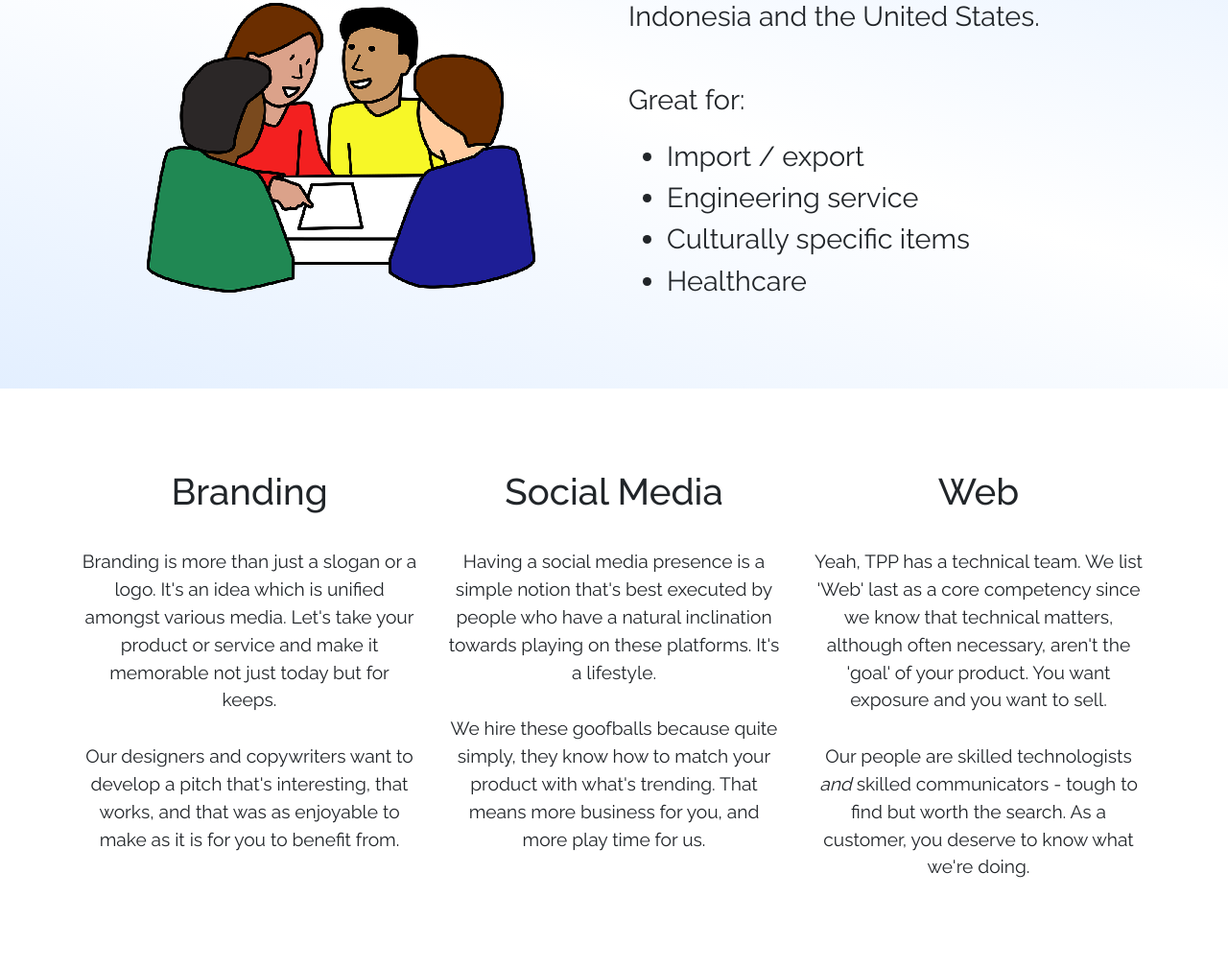
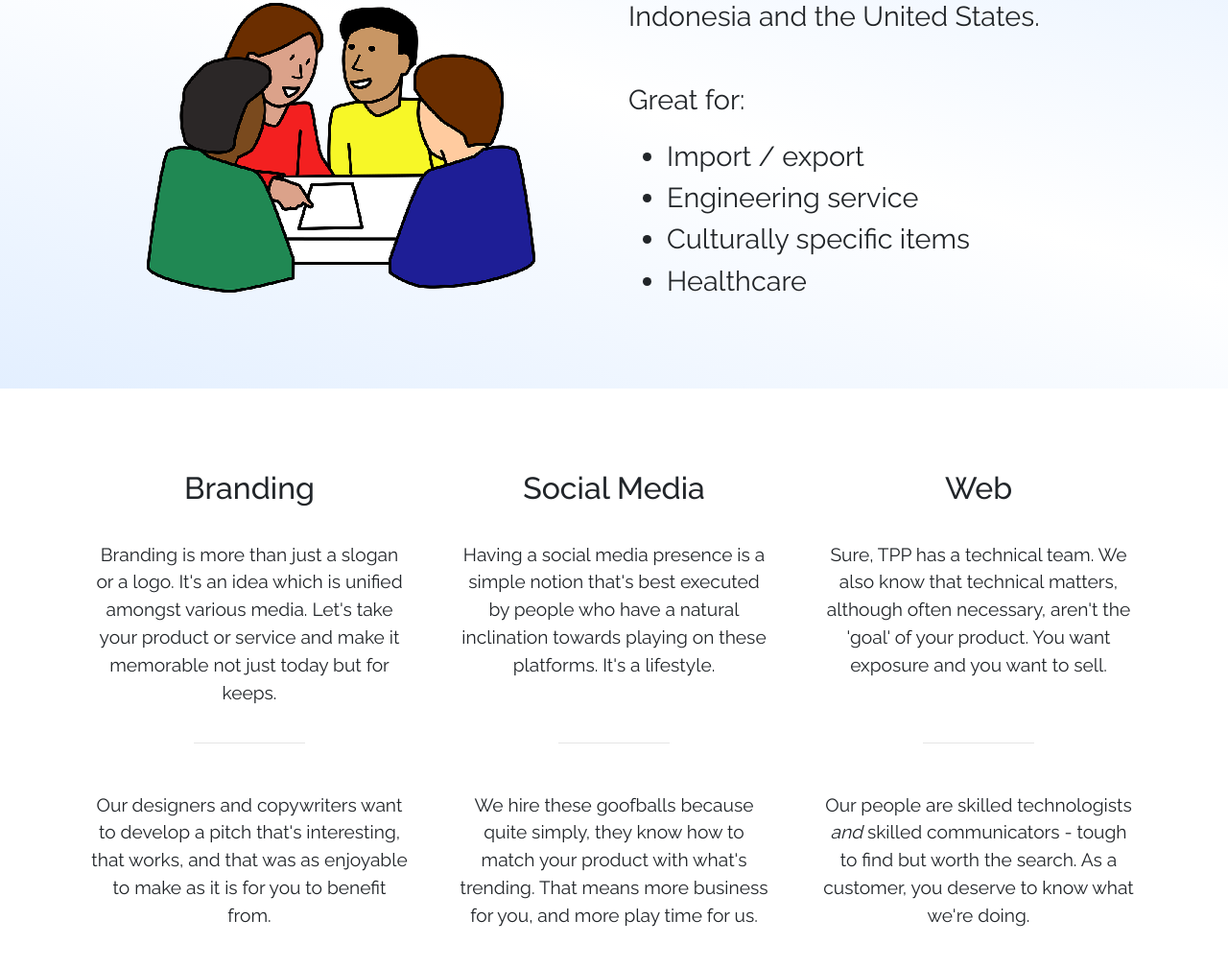
Before and after one commit to aluchenitser/tpp, a plain HTML site: page index.html in a window 1280 px wide. Shown: the part 1294-2302 px from the top of the page at 96% size. Drawn offline with nearby package versions, Linux system fonts and the light colour scheme; a web font is replaced by a local one.

Commit message:
font and responsive improvements

```diff
--- a/css/style.scss
+++ b/css/style.scss
@@ -112,10 +112,6 @@ body {
     }
   }
 
-  section.quote {
-
-  }
-
   section.pacific-pace {
     padding: 50px 0;
     font-family: 'Raleway', sans-serif;
@@ -131,6 +127,10 @@ body {
     .international-picture {
       width: 75%;
       margin: 50px auto;
+    }
+
+    p, ul {
+      text-shadow: 1px 1px white;
     }
   }
 
@@ -151,6 +151,10 @@ body {
       font-size: 1.8rem;
       margin-bottom: 30px;
     }
+
+    hr.little-hr {
+      display: none;
+    }
   }
 }
 
@@ -164,16 +168,32 @@ body {
 @media (min-width: 768px) {
   body {
     section.services-offered {
-      font-family: 'Raleway', sans-serif;
+      .service {
+        padding: 0 25px;
+
+        p {
+          height: 180px;
+          font-size: 1.2rem;
+          text-align: center;
 
 
-      .top-h2 {
-        margin-top: 35px;
-      }
+          &:last-of-type {
+            margin-top: 50px;
+          }
+        }
 
-      p {
-        font-size: 1.2rem;
-        text-align: center;
+        .top-h2 {
+          margin-top: 35px;
+        }
+
+        h2 {
+          font-size: 2rem;
+        }
+
+        hr.little-hr {
+          display: block;
+          width: 35%;
+        }
       }
     }
   }
--- a/index.html
+++ b/index.html
@@ -63,6 +63,7 @@
                 <br />
                 <br />
                 Great for:
+              </p>
               <ul>
                 <li>
                   Import / export
@@ -77,7 +78,6 @@
                   Healthcare
                 </li>
               </ul>
-              </p>
             </div>
             <div class="col-md d-flex align-items-center jorder-1">
                 <img
@@ -93,32 +93,35 @@
   <section class="services-offered">
     <div class="container">
       <div class="row">
-        <div class="col-md">
+        <div class="col-md service">
           <h2 class="top-h2">Branding</h2>
           <p>
             Branding is more than just a slogan or a logo. It's an idea which is unified amongst various media. Let's take your product or service
             and make it memorable not just today but for keeps.
           </p>
+          <hr class="little-hr">
           <p>
             Our designers and copywriters want to develop a pitch that's interesting, that works, and that was as enjoyable to make as it is for you to benefit from.
           </p>
         </div>
-        <div class="col-md">
+        <div class="col-md service">
           <h2>Social Media</h2>
           <p>
             Having a social media presence is a simple notion that's best executed by people
             who have a natural inclination towards playing on these platforms. It's a lifestyle.
          </p>
+          <hr class="little-hr">
           <p>
             We hire these goofballs because quite simply, they know how to match your product with what's trending. That means more business for you, and more play time for us.
          </p>
         </div>
-        <div class="col-md">
+        <div class="col-md service">
           <h2>Web</h2>
           <p>
-            Yeah, TPP has a technical team. We list 'Web' last as a core competency since we know that technical matters, although often necessary,
+            Sure, TPP has a technical team. We also know that technical matters, although often necessary,
             aren't the 'goal' of your product. You want exposure and you want to sell.
           </p>
+          <hr class="little-hr">
           <p>
             Our people are skilled technologists <i>and</i> skilled communicators - tough to find but worth the search. As a customer, you deserve to know what we're doing.
           </p>
```
Also changed, not shown: css/style.css, 2 other files. Lines whose indentation alone changed are shown as unchanged.
